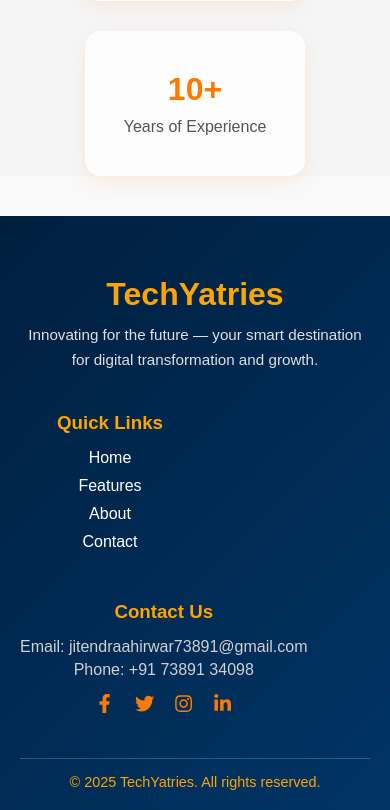
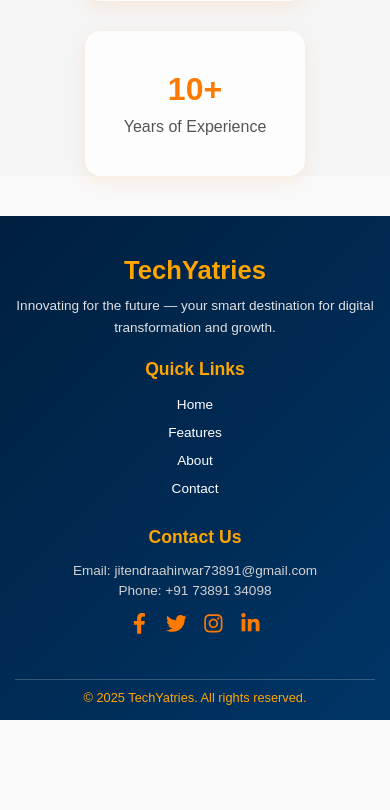
Before and after one commit to JayRathore10/TechYatries, a React (Vite) app: page / in a window 390 px wide. Shown: the part 4897-5707 px from the top of the page. After the commit the page ends 5617 px from the top, so only its background shows below. Built offline with nearby package versions, Linux system fonts and the light colour scheme; no server answers; a web font is replaced by a local one.

Commit message:
Make footer responsive

```diff
--- a/src/components/Footer.css
+++ b/src/components/Footer.css
@@ -1,3 +1,4 @@
+/* ================= Footer Base ================= */
 .footer {
   margin-top: 40px;
   background: linear-gradient(135deg, #001f3f, #003566);
@@ -25,13 +26,11 @@
 .footer-brand h2 {
   font-size: 2rem;
   margin-bottom: 10px;
-  /* color: #00b4d8; */
   color: orange;
 }
 
 .footer-brand p {
   color: #e0e0e0;
-  /* color: black; */
   font-size: 0.95rem;
   line-height: 1.6;
 }
@@ -44,7 +43,6 @@
 
 .footer-links h3 {
   margin-bottom: 15px;
-  /* color: #00b4d8; */
   color: orange;
 }
 
@@ -59,7 +57,6 @@
 
 .footer-links a {
   color: #ffffff;
-  /* color: black; */
   text-decoration: none;
   transition: color 0.3s ease, transform 0.2s ease;
 }
@@ -76,7 +73,6 @@
 }
 
 .footer-contact h3 {
-  /* color: #00b4d8; */
   color: orange;
   margin-bottom: 15px;
 }
@@ -84,9 +80,9 @@
 .footer-contact p {
   margin: 5px 0;
   color: #d1d1d1;
-  /* color: black; */
 }
 
+/* Social Icons */
 .social-icons {
   margin-top: 15px;
 }
@@ -94,8 +90,6 @@
 .social-icons a {
   margin-right: 15px;
   color: #ff7a00;
-  /* color: #ffffff; */
-  /* color: #00b4d8; */
   font-size: 1.2rem;
   transition: color 0.3s, transform 0.3s;
 }
@@ -112,18 +106,74 @@
   margin-top: 40px;
   padding-top: 15px;
   font-size: 0.9rem;
-  /* color: #cccccc; */
   color: orange;
 }
 
-/* Responsive */
-@media (max-width: 768px) {
+/* ================= Tablet Responsive (max-width: 992px) ================= */
+@media (max-width: 992px) {
   .footer-container {
     flex-direction: column;
+    align-items: center;
     text-align: center;
+    gap: 30px;
+  }
+
+  .footer-brand h2 {
+    font-size: 1.8rem;
+  }
+
+  .footer-links h3,
+  .footer-contact h3 {
+    font-size: 1.2rem;
+  }
+
+  .footer-brand p,
+  .footer-links a,
+  .footer-contact p {
+    font-size: 0.9rem;
   }
 
   .social-icons a {
     margin: 0 10px;
+    font-size: 1.4rem;
   }
 }
+
+/* ================= Mobile Responsive (max-width: 480px) ================= */
+@media (max-width: 480px) {
+  .footer {
+    padding: 40px 15px 15px;
+  }
+
+  .footer-container {
+    flex-direction: column !important;
+    align-items: center !important;
+    text-align: center !important;
+    gap: 20px;
+  }
+
+  .footer-brand h2 {
+    font-size: 1.6rem;
+  }
+
+  .footer-links h3,
+  .footer-contact h3 {
+    font-size: 1.1rem;
+  }
+
+  .footer-brand p,
+  .footer-links a,
+  .footer-contact p {
+    font-size: 0.85rem;
+  }
+
+  .social-icons a {
+    font-size: 1.3rem;
+    margin: 0 8px !important;
+  }
+
+  .footer-bottom {
+    font-size: 0.8rem;
+    padding-top: 10px;
+  }
+}
```
